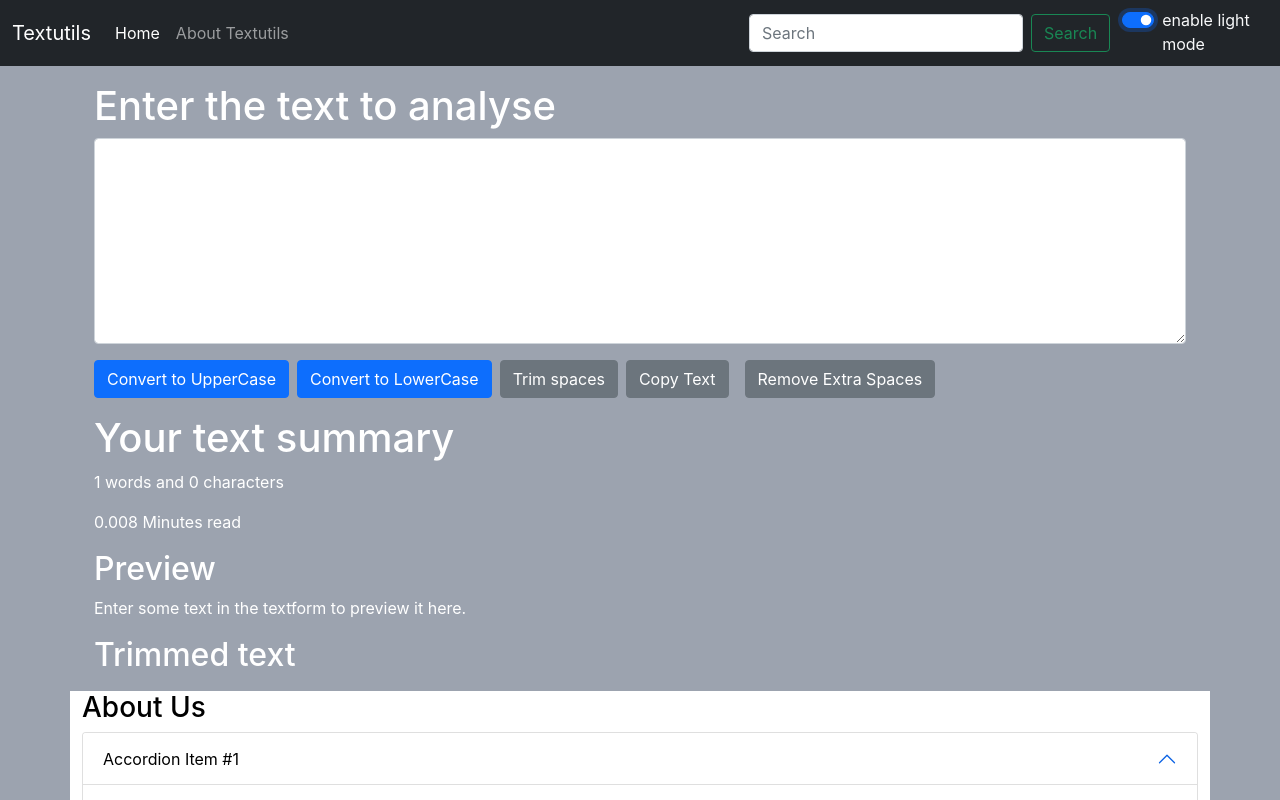
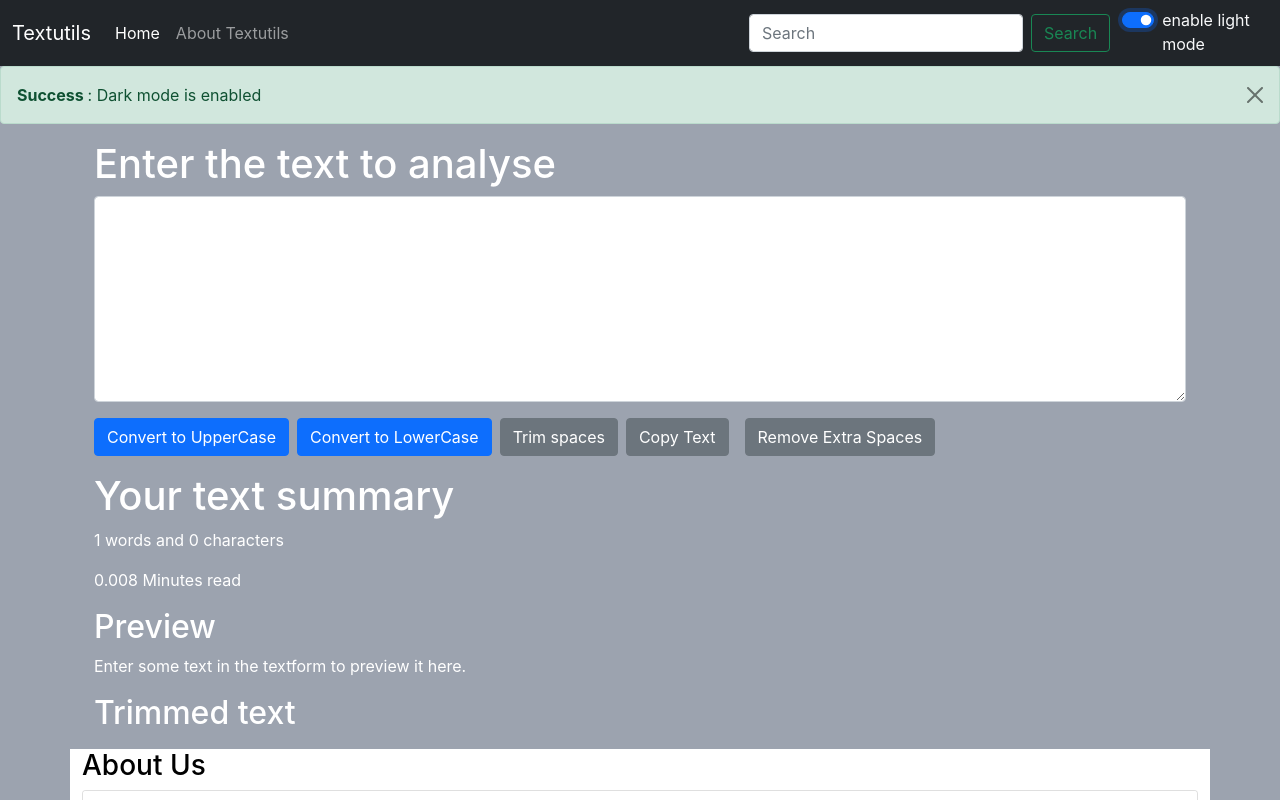
Before and after one commit to kapil551/ReactJs-Code-with-harry, a React (Create React App) app in the folder my-app/: page / in a window 1280 px wide. Both pictures are taken after a click on the checkbox "enable dark mode". Shown: the top 800 px of the page. Built offline with nearby package versions, Linux system fonts and the light colour scheme.

Commit message:
created a Alert component and display dismissible alert messages
Display alert messages on toggling b/w light and dark modes.

```diff
--- a/my-app/src/App.js
+++ b/my-app/src/App.js
@@ -10,6 +10,9 @@ import TextForm from './components/Textform';
 
 // import the About component to this App.js file
 import About from './components/About';
+
+// import the Alert component to this App.js file
+import Alert from './components/Alert';
 
 
 /*
@@ -32,6 +35,9 @@ function App() {
 
       //Also, Enable dark mode for the body of the react application
       document.body.style.backgroundColor = "#9CA3AF";
+
+      // to show alert while changing modes
+      showAlert("Dark mode is enabled", "success");
     }
 
     // enable light mode
@@ -41,7 +47,22 @@ function App() {
 
       //Also, Enable light mode for the body of the react application
       document.body.style.backgroundColor = "white";
+
+      // to show alert while changing modes
+      showAlert("Light mode is enabled", "success");
     }
+
+  }
+
+  // showAlert handler function to display the alert
+  const showAlert = (message, type) => {
+
+    // update the value of set variable alert object
+    setalert({
+
+      msg: message,
+      type: type
+    });
 
   }
 
@@ -52,6 +73,10 @@ function App() {
   // In our app.js we will create a new state variable named "Mode"
   // The initial value of this state variable named "Mode" is light
   const [Mode, setMode] = useState("light");
+
+  // In our app.js we will create a new state variable named "alert"
+  // The initial value of this state variable named "alert" is null
+  const [alert, setalert] = useState(null);
 
   return (
 
@@ -67,6 +92,16 @@ function App() {
         {/* Now I will also pass this state variable named "Mode" to our NavBar component using props, I added a new props name mode with value as state variable */}
         {/* Also I will pass the toggleLightDarkModeHandler to the NavBar component using props*/}
         <Navbar title="Textutils" aboutText="About Textutils" mode={Mode} toggleLightDarkMode={toggleLightDarkModeHandler} />
+
+        {/* Alert component of our react application */}
+
+          {/* Serve/Use the custom Alert Component here */}
+          {/* We will use the Alert component by writing <Alert/> inside return(). */}
+          {/* passing the values in the created props ==> I created one props for my Alert component (alert)*/}
+          {/* The value of this alert props is the state variable named "alert" */}
+          <Alert alert={alert} />
+
+
 
 
       {/* TextForm Component of our react application */}
--- /dev/null
+++ b/my-app/src/components/Alert.js
@@ -0,0 +1,35 @@
+import React from 'react'
+
+                        // using props
+export default function Alert(props) {
+
+    // handler function to capitalize the first character of the alert type
+    const capitalizeFirstCharacter = (word) => {
+
+        console.log(word);
+
+        const lowerAllCharactersInWord = word.toLowerCase();
+
+        const upperFirstCharacterInWord = lowerAllCharactersInWord.charAt(0).toUpperCase();
+
+        // slice() ==> The index to the beginning of the specified portion of stringObj.
+        //             Returns a section of a string.
+        return upperFirstCharacterInWord + lowerAllCharactersInWord.slice(1);
+
+    }
+
+    return (
+
+         /* Logical && Operator:
+                If props.alert is null then the code written after && won’t be shown otherwise
+                the code inside <div></div> tag will be displayed.
+        */
+
+                                                    // change the color of the alert box as per type
+                                                    // e.g. green color for "success", red color for "warning"
+        props.alert && <div className={`alert alert-${props.alert.type} alert-dismissible fade show`} role="alert">
+            <strong> {capitalizeFirstCharacter(props.alert.type)} </strong>: {props.alert.msg}
+            <button type="button" className="btn-close" data-bs-dismiss="alert" aria-label="Close"></button>
+        </div>
+    )
+}
```
Also changed, not shown: 2 other files (tests, documents, lock files or other folders).
